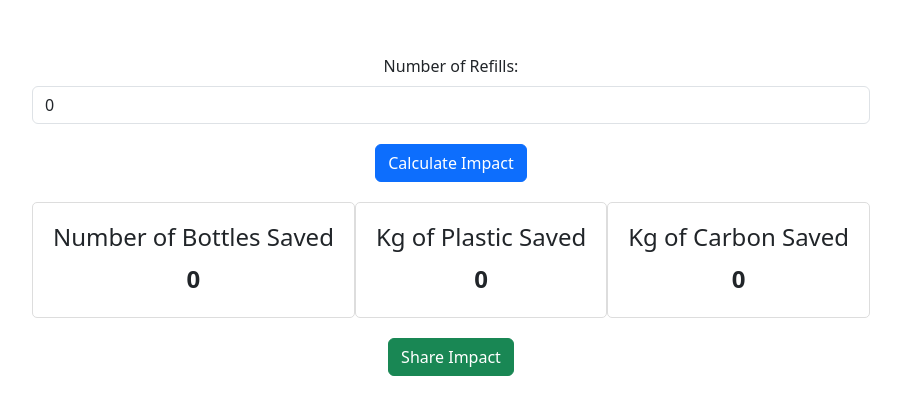
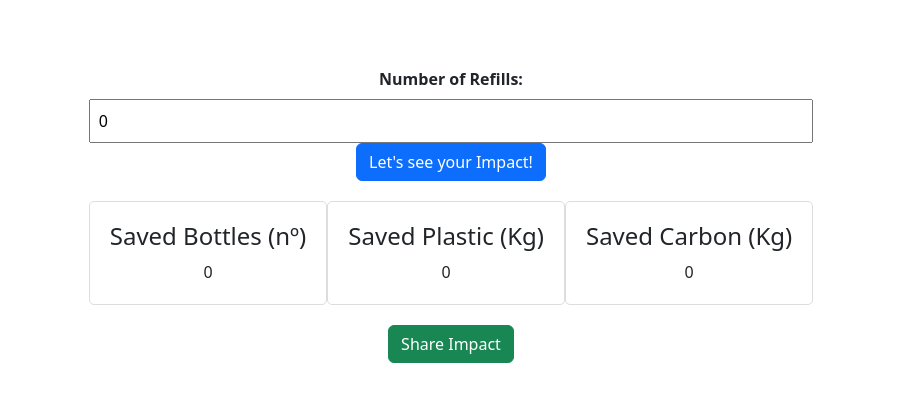
Before and after one commit to ElisaGDR/Refill-Impact, a Vue app in the folder REFILL_IMPACT/: page / in a window 1280 px wide. Shown: the part 175-590 px from the top of the page, without its empty margins (189-1090 px from the left). Built offline with nearby package versions, Linux system fonts and the light colour scheme.

Commit message:
wip: components logic done

```diff
--- a/REFILL_IMPACT/index.html
+++ b/REFILL_IMPACT/index.html
@@ -1,13 +1,20 @@
 <!doctype html>
 <html lang="en">
+
 <head>
   <meta charset="UTF-8" />
   <link rel="icon" type="image/svg+xml" href="/vite.svg" />
+  <link rel="stylesheet" href="https://maxcdn.bootstrapcdn.com/bootstrap/4.5.2/css/bootstrap.min.css" />
   <meta name="viewport" content="width=device-width, initial-scale=1.0" />
   <title>Vite + Vue</title>
 </head>
+
 <body>
   <div id="app"></div>
   <script type="module" src="/src/main.js"></script>
+  <script src="https://code.jquery.com/jquery-3.5.1.slim.min.js"></script>
+  <script src="https://cdn.jsdelivr.net/npm/@popperjs/core@2.10.2/dist/umd/popper.min.js"></script>
+  <script src="https://maxcdn.bootstrapcdn.com/bootstrap/4.5.2/js/bootstrap.min.js"></script>
 </body>
+
 </html>
--- a/REFILL_IMPACT/src/App.vue
+++ b/REFILL_IMPACT/src/App.vue
@@ -1,7 +1,7 @@
 <template>
   <div id="app">
-    <InputBox v-model="refillCount" />
-    <CalculateButton @click="calculateImpact" />
+    <InputBox @refill-count-change="updateRefillCount" />
+    <CalculateButton @calculateImpact="calculateImpact" />
     <ImpactDisplay
       :bottlesSaved="bottlesSaved"
       :plasticSaved="plasticSaved"
@@ -34,11 +34,22 @@ export default {
     };
   },
   methods: {
+    updateRefillCount(newRefillCount) {
+      this.refillCount = newRefillCount;
+    },
     calculateImpact() {
-      // Implement the impact calculation logic here
+      // Realizar los cálculos
+      const bottlesPerRefill = 2;
+      const plasticPerBottle = 0.012; // kg
+      const carbonPerBottle = 0.08; // kg CO2
+
+      // Calcula el impacto
+      this.bottlesSaved = this.refillCount * bottlesPerRefill;
+      this.plasticSaved = this.bottlesSaved * plasticPerBottle;
+      this.carbonSaved = this.bottlesSaved * carbonPerBottle;
     },
     shareImpact() {
-      // Implement the sharing functionality using Firebase
+      // Implementa aquí la lógica para compartir utilizando Firebase
     },
   },
 };
--- a/REFILL_IMPACT/src/components/CalculateButton.vue
+++ b/REFILL_IMPACT/src/components/CalculateButton.vue
@@ -2,7 +2,7 @@
 
 <template>
     <div class="calculate-button">
-      <button @click="calculateImpact" class="btn btn-primary">Calculate Impact</button>
+      <button @click="calculateImpact" class="btn btn-primary">Let's see your Impact!</button>
     </div>
   </template>
 
--- a/REFILL_IMPACT/src/components/ImpactDisplay.vue
+++ b/REFILL_IMPACT/src/components/ImpactDisplay.vue
@@ -1,18 +1,16 @@
-<!-- ImpactDisplay.vue -->
-
 <template>
   <div class="impact-display">
     <div class="impact-box">
-        <h4>Number of Bottles Saved</h4>
-        <p>{{ bottlesSaved }}</p>
+      <h4>Saved Bottles (nº) </h4>
+      {{ bottlesSaved }}
     </div>
     <div class="impact-box">
-        <h4>Kg of Plastic Saved</h4>
-        <p>{{ plasticSaved }}</p>
+      <h4>Saved Plastic (Kg)</h4>
+      {{ plasticSaved }}
     </div>
     <div class="impact-box">
-        <h4>Kg of Carbon Saved</h4>
-        <p>{{ carbonSaved }}</p>
+      <h4>Saved Carbon (Kg)</h4>
+      {{ carbonSaved }}
     </div>
   </div>
 </template>
@@ -54,10 +52,4 @@
 .impact-box h4 {
   margin-bottom: 10px;
 }
-
-  .impact-box p {
-    font-size: 24px;
-    font-weight: bold;
-    margin: 0;
-  }
 </style>
--- a/REFILL_IMPACT/src/components/InputBox.vue
+++ b/REFILL_IMPACT/src/components/InputBox.vue
@@ -1,14 +1,14 @@
 <!-- InputBox.vue -->
 
 <template>
-    <div class="input-box">
-      <label for="refillCount" class="form-label">Number of Refills:</label>
+  <div>
+    <label for="refillCount">Number of Refills:</label>
     <input
       type="number"
       id="refillCount"
       v-model="refillCount"
-        class="form-control"
       placeholder="Enter the number of refills"
+      @input="emitRefillCountChange"
     />
   </div>
 </template>
@@ -20,12 +20,23 @@
       refillCount: 0,
     };
   },
+  methods: {
+    emitRefillCountChange() {
+      this.$emit('refill-count-change', this.refillCount);
+    },
+  },
 };
 </script>
 
 <style scoped>
 /* Add your component-specific styles here */
-  .input-box {
-    margin-bottom: 20px;
+label {
+  font-weight: bold;
+  margin-bottom: 8px;
+}
+input {
+  padding: 8px;
+  width: 100%;
+  box-sizing: border-box;
 }
 </style>
--- a/package.json
+++ b/package.json
@@ -1,5 +1,7 @@
 {
   "dependencies": {
-    "bootstrap": "^5.3.3"
+    "bootstrap": "^5.3.3",
+    "vue-countup-v2": "^4.0.0",
+    "vue-number-roller": "^1.0.3"
   }
 }
```
Also changed, not shown: REFILL_IMPACT/src/components/HelloWorld.vue (deleted, +0 -40 lines), 1 other file (tests, documents, lock files or other folders). Lines whose indentation alone changed are shown as unchanged.
